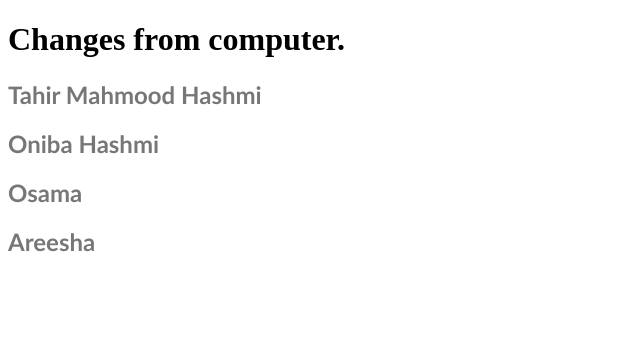
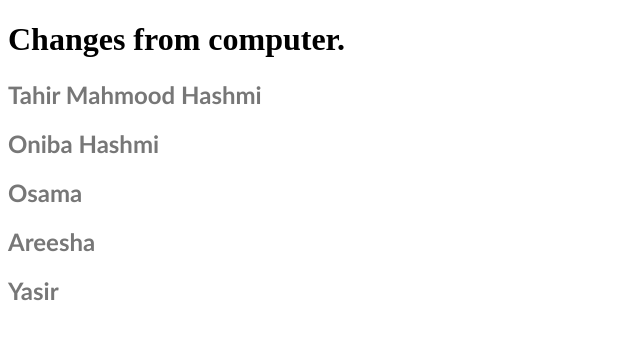
Before and after one commit to TahirAptech/My-First-Git-Repository, a plain HTML site: page Project1/index.html in a window 1280 px wide. Shown: the whole page, without its empty margins (0-640 px from the left). Drawn offline with Linux system fonts and the light colour scheme.

Commit message:
Update index.html

```diff
--- a/Project1/index.html
+++ b/Project1/index.html
@@ -11,6 +11,7 @@
 <h2>Oniba Hashmi</h2>
 <h2>Osama</h2>
 <h2>Areesha</h2>
+<h2>Yasir</h2>
 
 </body>
 </html>
```
